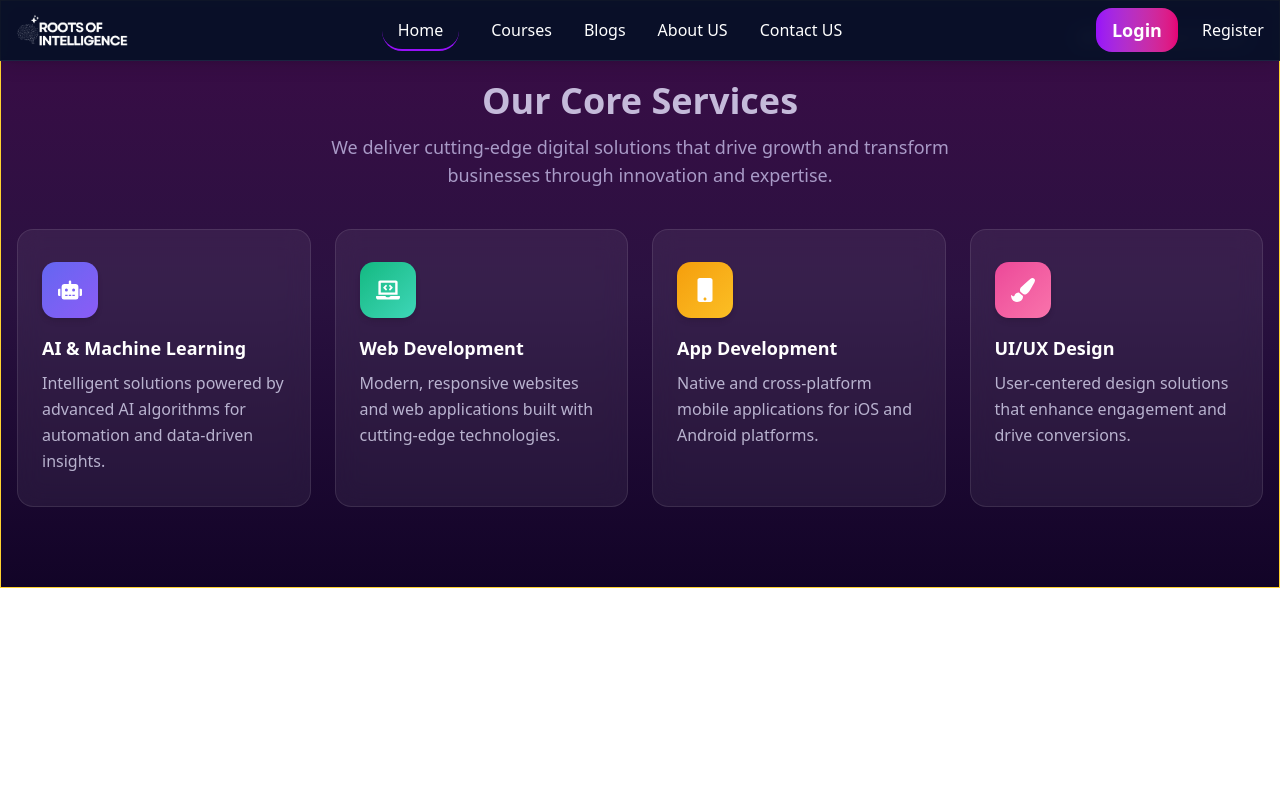
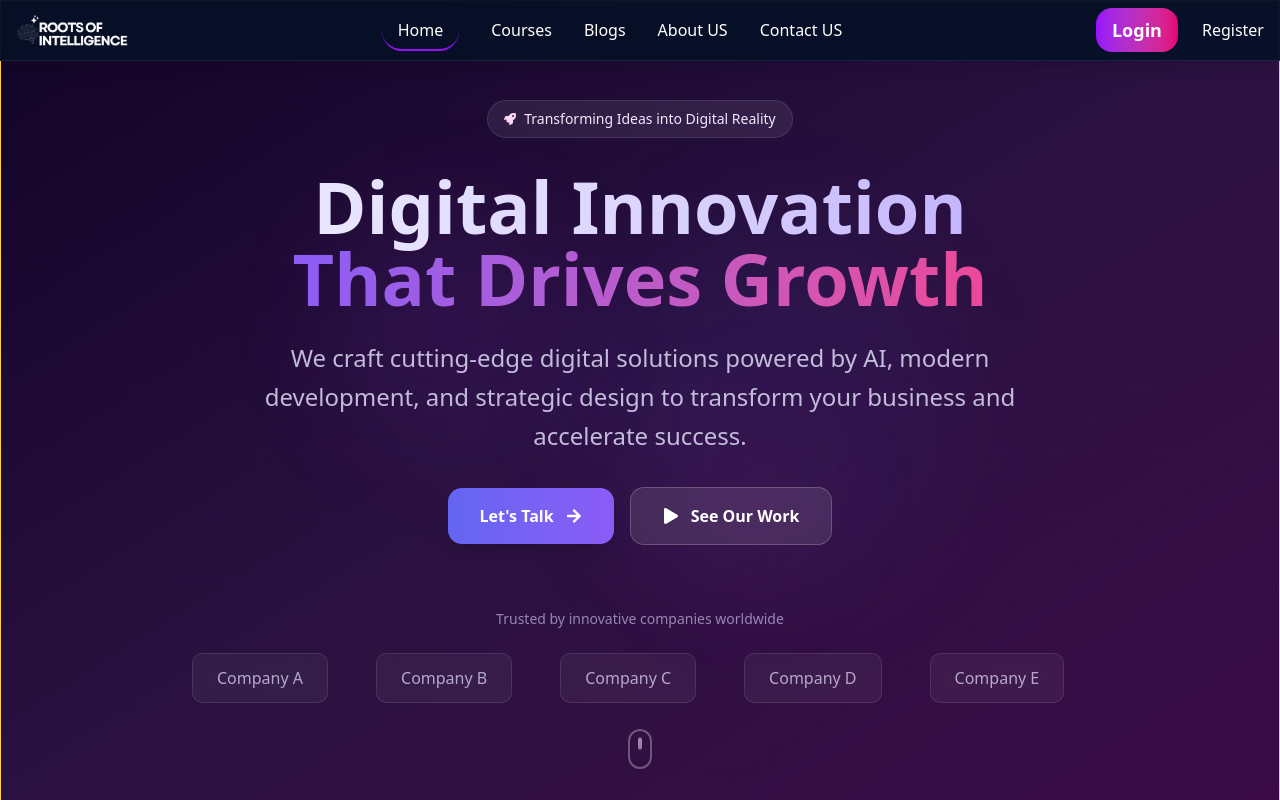
Before and after one commit to tanmayislam2006/roots-of-intilligence, a Next.js app: page / in a window 1280 px wide. Shown: the top 800 px of the page. Built offline with nearby package versions, Linux system fonts and the light colour scheme.

Commit message:
added a hero section based on the requirment

```diff
--- a/src/app/Components/Hero/Hero.jsx
+++ b/src/app/Components/Hero/Hero.jsx
@@ -1,22 +1,95 @@
 import React from "react";
+import { FaPlay, FaArrowRight, FaRocket } from "react-icons/fa";
 
 const Hero = () => {
+  const clientLogos = [
+    "Company A",
+    "Company B",
+    "Company C",
+    "Company D",
+    "Company E"
+  ];
+
   return (
-    <div>
-      <h1 className="text-5xl font-bold">
-        Grow your Skills to Advance Your Career path.
-      </h1>
-      <p className="mt-4 text-lg">
-        Educating, Inspiring, & Transforming Young Women. A Tuition-Free Private
-        Middle School.
-      </p>
-      <button className="mt-6 px-6 py-3 bg-blue-600 text-white rounded-lg hover:bg-blue-700 transition-colors">
-        Get Started
-      </button>
-      <button className="mt-6 px-6 py-3 bg-gray-600 text-white rounded-lg hover:bg-gray-700 transition-colors">
-        Learn More
-      </button>
-    </div>
+    <section className="min-h-screen relative bg-gradient-to-br from-[#120427] via-[#2a1140] to-[#3b0b47] overflow-hidden">
+      {/* Animated Background */}
+      <div className="absolute inset-0">
+        {/* Grid Pattern */}
+        <div className="absolute inset-0 bg-[linear-gradient(rgba(139,92,246,0.03)_1px,transparent_1px),linear-gradient(90deg,rgba(139,92,246,0.03)_1px,transparent_1px)] bg-[size:64px_64px] [mask-image:radial-gradient(ellipse_80%_50%_at_50%_50%,black,transparent)]" />
+
+        {/* Animated Orbs */}
+        <div className="absolute top-1/4 left-1/4 w-64 h-64 bg-purple-500/10 rounded-full blur-3xl animate-pulse" />
+        <div className="absolute bottom-1/4 right-1/4 w-96 h-96 bg-indigo-500/10 rounded-full blur-3xl animate-pulse delay-1000" />
+        <div className="absolute top-1/2 left-1/2 w-48 h-48 bg-pink-500/10 rounded-full blur-3xl animate-pulse delay-500" />
+      </div>
+
+      {/* Content */}
+      <div className="relative container mx-auto px-4 min-h-screen flex items-center justify-center">
+        <div className="text-center max-w-4xl mx-auto">
+          {/* Badge */}
+          <div className="inline-flex items-center gap-2 px-4 py-2 rounded-full bg-white/8 border border-white/10 text-sm text-[#f3e9ff] backdrop-blur-sm mb-8">
+            <FaRocket className="w-3 h-3 text-[#ffd6f6]" />
+            <span>Transforming Ideas into Digital Reality</span>
+          </div>
+
+          {/* Main Heading */}
+          <h1 className="text-5xl md:text-7xl font-bold mb-6">
+            <span className="bg-gradient-to-r from-[#e9e6ff] via-[#dcd6ff] to-[#c4b5fd] bg-clip-text text-transparent">
+              Digital Innovation
+            </span>
+            <br />
+            <span className="bg-gradient-to-r from-[#8b5cf6] to-[#ec4899] bg-clip-text text-transparent">
+              That Drives Growth
+            </span>
+          </h1>
+
+          {/* Subheading */}
+          <p className="text-xl md:text-2xl text-[#e9e6ff]/80 mb-8 max-w-3xl mx-auto leading-relaxed">
+            We craft cutting-edge digital solutions powered by AI, modern development,
+            and strategic design to transform your business and accelerate success.
+          </p>
+
+          {/* CTA Buttons */}
+          <div className="flex flex-col sm:flex-row gap-4 justify-center items-center mb-16">
+            <button className="group relative px-8 py-4 bg-gradient-to-r from-[#6366f1] to-[#8b5cf6] rounded-xl font-semibold text-white shadow-lg hover:shadow-xl transform hover:scale-105 transition-all duration-300 flex items-center gap-3">
+              Let's Talk
+              <FaArrowRight className="w-4 h-4 group-hover:translate-x-1 transition-transform" />
+            </button>
+
+            <button className="group px-8 py-4 bg-white/10 border border-white/20 rounded-xl font-semibold text-white backdrop-blur-sm hover:bg-white/15 transition-all duration-300 flex items-center gap-3">
+              <FaPlay className="w-4 h-4" />
+              See Our Work
+            </button>
+          </div>
+
+          {/* Client Logos */}
+          <div className="relative">
+            <p className="text-[#dcd6ff]/60 text-sm mb-6">Trusted by innovative companies worldwide</p>
+
+            {/* Rotating Logos Container */}
+            <div className="relative overflow-hidden">
+              <div className="flex space-x-12 animate-marquee whitespace-nowrap">
+                {[...clientLogos, ...clientLogos].map((logo, index) => (
+                  <div
+                    key={index}
+                    className="inline-flex items-center px-6 py-3 bg-white/5 rounded-lg border border-white/10 backdrop-blur-sm text-[#e9e6ff]/70 font-medium"
+                  >
+                    {logo}
+                  </div>
+                ))}
+              </div>
+            </div>
+          </div>
+        </div>
+      </div>
+
+      {/* Scroll Indicator */}
+      <div className="absolute bottom-8 left-1/2 transform -translate-x-1/2">
+        <div className="w-6 h-10 border-2 border-white/30 rounded-full flex justify-center">
+          <div className="w-1 h-3 bg-white/50 rounded-full mt-2 animate-bounce" />
+        </div>
+      </div>
+    </section>
   );
 };
 
--- a/src/app/page.jsx
+++ b/src/app/page.jsx
@@ -4,6 +4,7 @@ import ExploreCategories from "./Components/ExploreCategories/ExploreCategories"
 const Home = () => {
   return (
     <div className="border border-amber-300">
+      <Hero></Hero>
       <ExploreCategories />
     </div>
   );
```
